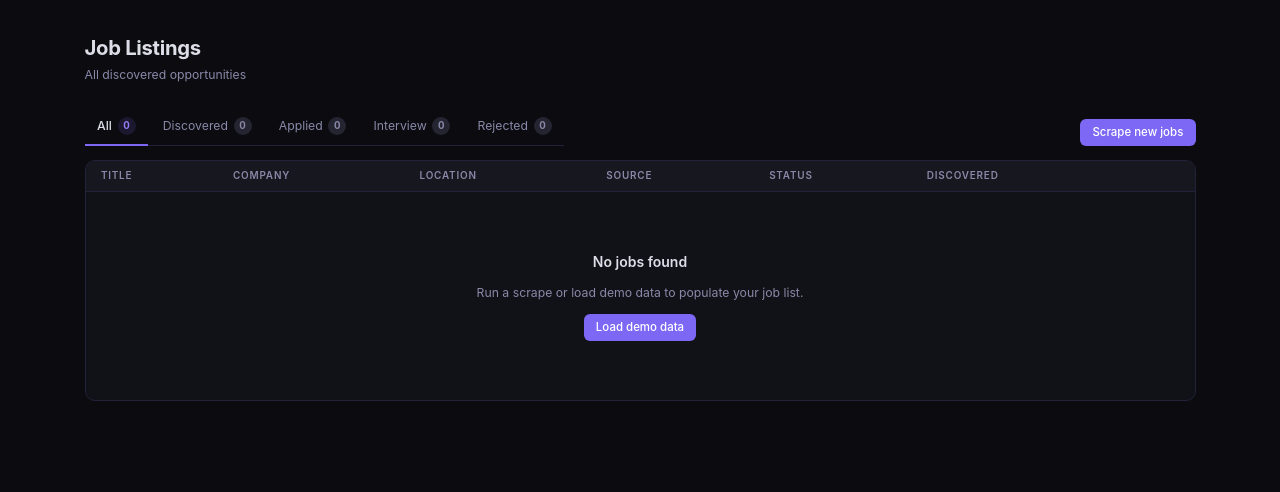
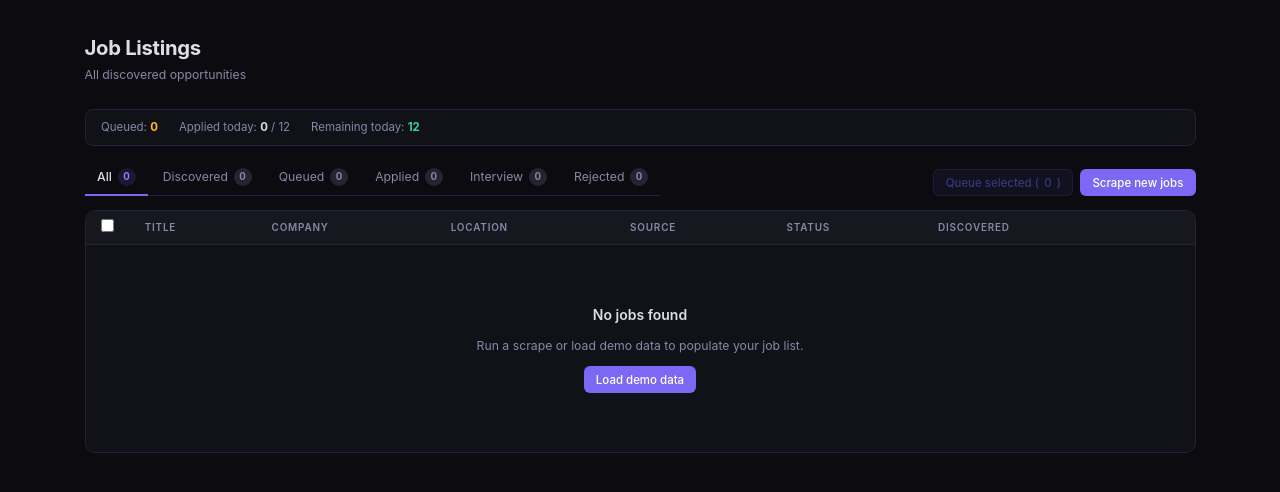
Before and after one commit to vibhastallapalli/Job-Bot, a Flask app: page /jobs?status=all in a window 1280 px wide. Shown: the part 54-546 px from the top of the page. Run offline with Flask 3, Linux system fonts and the light colour scheme; data that the repository does not hold is empty.

Commit message:
Add queue system with APScheduler rate limiting and daily cap
Jobs page now has per-row checkboxes and a Queue selected button that POSTs
checked IDs to POST /jobs/queue, setting those jobs to the new queued status.
A BackgroundScheduler fires every 4 to 9 minutes (random jitter via 390s base
with 150s jitter), picks the oldest queued job, enforces a 12 applications per
day hard cap stored in the new daily_stats table, then calls _automate_worker
in a daemon thread. Failed queued jobs are reset to discovered so they do not
loop endlessly. A live status bar on the Jobs page polls /jobs/queue/stats every
10 seconds to show jobs queued, applied today, and remaining today.

```diff
--- a/app.py
+++ b/app.py
@@ -1,8 +1,12 @@
-from flask import Flask
-from web.web_routes import main_bp
-from database.database_db import init_db, close_db
+import atexit
 import json
 import os
+import sqlite3
+import threading
+
+from flask import Flask
+from web.web_routes import main_bp, _automate_worker, _find_latest_resume, _AUTOMATION_IN_PROGRESS
+from database.database_db import init_db, close_db, DB_PATH
 
 
 def create_app():
@@ -24,7 +28,72 @@ def create_app():
             return "—"
         return str(s)[:16].replace("T", " ")
 
+    # Start queue scheduler — only in the child process when debug reloader is active
+    if not app.debug or os.environ.get("WERKZEUG_RUN_MAIN") == "true":
+        _start_scheduler(app)
+
     return app
+
+
+def _queue_tick(app):
+    """Scheduler tick: pick the oldest queued job and run auto-apply, enforcing the 12/day cap."""
+    from datetime import date
+
+    if _AUTOMATION_IN_PROGRESS:
+        return
+
+    today = date.today().isoformat()
+    conn = sqlite3.connect(DB_PATH)
+    conn.row_factory = sqlite3.Row
+    try:
+        row = conn.execute("SELECT applied FROM daily_stats WHERE date=?", (today,)).fetchone()
+        applied_today = row["applied"] if row else 0
+        if applied_today >= 12:
+            return
+
+        job = conn.execute(
+            "SELECT * FROM jobs WHERE status='queued' ORDER BY updated_at ASC LIMIT 1"
+        ).fetchone()
+        if not job:
+            return
+
+        with app.app_context():
+            config = app.config["JOB_BOT"]
+
+        resume_path = _find_latest_resume(config)
+
+        conn.execute(
+            "INSERT INTO daily_stats (date, applied) VALUES (?, 1) "
+            "ON CONFLICT(date) DO UPDATE SET applied = applied + 1",
+            (today,),
+        )
+        conn.commit()
+
+        _AUTOMATION_IN_PROGRESS.add(job["id"])
+        t = threading.Thread(
+            target=_automate_worker,
+            args=(config, dict(job), resume_path),
+            daemon=True,
+        )
+        t.start()
+    finally:
+        conn.close()
+
+
+def _start_scheduler(app):
+    from apscheduler.schedulers.background import BackgroundScheduler
+
+    scheduler = BackgroundScheduler()
+    # Fire every ~6.5 min ±2.5 min, giving a 4–9 min random window
+    scheduler.add_job(
+        lambda: _queue_tick(app),
+        "interval",
+        seconds=390,
+        jitter=150,
+    )
+    scheduler.start()
+    atexit.register(scheduler.shutdown)
+    return scheduler
 
 
 if __name__ == "__main__":
--- a/database/database_models.py
+++ b/database/database_models.py
@@ -45,4 +45,9 @@ CREATE TABLE IF NOT EXISTS logs (
     message    TEXT,
     created_at DATETIME DEFAULT CURRENT_TIMESTAMP
 );
+
+CREATE TABLE IF NOT EXISTS daily_stats (
+    date    TEXT    PRIMARY KEY,
+    applied INTEGER DEFAULT 0
+);
 """
--- a/requirements.txt
+++ b/requirements.txt
@@ -5,3 +5,4 @@ requests>=2.32.0
 beautifulsoup4>=4.12.0
 msal>=1.28.0
 anthropic>=0.40.0
+APScheduler>=3.10.0
--- a/web/static/css/css_style.css
+++ b/web/static/css/css_style.css
@@ -230,6 +230,7 @@ tbody tr:hover td { background: rgba(255,255,255,.022); }
 .badge--rejected   { background: var(--c-red-bg);   color: var(--c-red); }
 .badge--ignored    { background: var(--c-gray-bg);  color: var(--text-2); }
 .badge--pending    { background: var(--c-gray-bg);  color: var(--text-2); }
+.badge--queued     { background: rgba(251,191,36,.14); color: var(--c-amber); }
 
 .badge--info    { background: var(--c-blue-bg);  color: var(--c-blue); }
 .badge--warning { background: var(--c-amber-bg); color: var(--c-amber); }
--- a/web/static/js/js_main.js
+++ b/web/static/js/js_main.js
@@ -64,3 +64,74 @@ document.querySelectorAll('.flash').forEach(function (el) {
   poll();
   timer = setInterval(poll, 2000);
 })();
+
+// ── Queue selection ───────────────────────────────────────────────────────
+(function () {
+  var form     = document.getElementById('queue-form');
+  var btn      = document.getElementById('queue-btn');
+  var countSpan = document.getElementById('queue-count');
+  var checkAll = document.getElementById('check-all');
+  if (!form) return;
+
+  function getChecked() {
+    return Array.from(document.querySelectorAll('.job-check:checked'));
+  }
+
+  function updateBtn() {
+    var n = getChecked().length;
+    if (countSpan) countSpan.textContent = n;
+    if (btn) btn.disabled = n === 0;
+  }
+
+  document.querySelectorAll('.job-check').forEach(function (cb) {
+    cb.addEventListener('change', function () {
+      if (checkAll && !this.checked) checkAll.checked = false;
+      updateBtn();
+    });
+  });
+
+  if (checkAll) {
+    checkAll.addEventListener('change', function () {
+      document.querySelectorAll('.job-check').forEach(function (cb) {
+        cb.checked = checkAll.checked;
+      });
+      updateBtn();
+    });
+  }
+
+  form.addEventListener('submit', function (e) {
+    var checked = getChecked();
+    if (checked.length === 0) { e.preventDefault(); return; }
+    form.querySelectorAll('input[name="job_ids"]').forEach(function (el) { el.remove(); });
+    checked.forEach(function (cb) {
+      var inp = document.createElement('input');
+      inp.type = 'hidden';
+      inp.name = 'job_ids';
+      inp.value = cb.value;
+      form.appendChild(inp);
+    });
+  });
+})();
+
+// ── Queue status bar ──────────────────────────────────────────────────────
+(function () {
+  var bar = document.getElementById('queue-status-bar');
+  if (!bar) return;
+
+  function poll() {
+    fetch('/jobs/queue/stats')
+      .then(function (r) { return r.json(); })
+      .then(function (data) {
+        var q = document.getElementById('qs-queued');
+        var a = document.getElementById('qs-applied');
+        var r = document.getElementById('qs-remaining');
+        if (q) q.textContent = data.queued;
+        if (a) a.textContent = data.applied_today;
+        if (r) r.textContent = data.remaining_today;
+      })
+      .catch(function () {});
+  }
+
+  poll();
+  setInterval(poll, 10000);
+})();
--- a/web/templates/templates_jobs.html
+++ b/web/templates/templates_jobs.html
@@ -5,6 +5,13 @@
 <div class="page-header">
   <h1 class="page-title">Job Listings</h1>
   <p class="page-subtitle">All discovered opportunities</p>
+</div>
+
+{# Queue status bar #}
+<div id="queue-status-bar" style="display:flex;align-items:center;gap:1.5rem;padding:.6rem 1.1rem;background:var(--surface);border:1px solid var(--border);border-radius:8px;margin-bottom:1rem;font-size:.82rem;color:var(--text-2)">
+  <span>Queued: <strong id="qs-queued" style="color:var(--c-amber)">—</strong></span>
+  <span>Applied today: <strong id="qs-applied" style="color:var(--text)">—</strong> / 12</span>
+  <span>Remaining today: <strong id="qs-remaining" style="color:var(--c-green)">—</strong></span>
 </div>
 
 <div class="actions-row">
@@ -16,6 +23,10 @@
     <a href="{{ url_for('main.jobs') }}?status=discovered"
        class="filter-tab{% if status == 'discovered' %} active{% endif %}">
       Discovered <span class="filter-tab__count">{{ counts.discovered }}</span>
+    </a>
+    <a href="{{ url_for('main.jobs') }}?status=queued"
+       class="filter-tab{% if status == 'queued' %} active{% endif %}">
+      Queued <span class="filter-tab__count">{{ counts.queued }}</span>
     </a>
     <a href="{{ url_for('main.jobs') }}?status=applied"
        class="filter-tab{% if status == 'applied' %} active{% endif %}">
@@ -30,10 +41,17 @@
       Rejected <span class="filter-tab__count">{{ counts.rejected }}</span>
     </a>
   </div>
-  <form method="POST" action="{{ url_for('main.scrape_jobs') }}" class="inline-form"
-        onsubmit="this.querySelector('button').disabled=true; this.querySelector('button').textContent='Starting…'">
-    <button class="btn btn--primary btn--sm" type="submit">Scrape new jobs</button>
-  </form>
+  <div style="display:flex;gap:.5rem;align-items:center">
+    <form method="POST" action="{{ url_for('main.queue_jobs') }}" id="queue-form">
+      <button class="btn btn--accent btn--sm" type="submit" id="queue-btn" disabled>
+        Queue selected (<span id="queue-count">0</span>)
+      </button>
+    </form>
+    <form method="POST" action="{{ url_for('main.scrape_jobs') }}" class="inline-form"
+          onsubmit="this.querySelector('button').disabled=true; this.querySelector('button').textContent='Starting…'">
+      <button class="btn btn--primary btn--sm" type="submit">Scrape new jobs</button>
+    </form>
+  </div>
 </div>
 
 {# Live scrape progress panel — shown/hidden by main.js polling /jobs/scrape/status #}
@@ -51,6 +69,7 @@
     <table>
       <thead>
         <tr>
+          <th style="width:2rem"><input type="checkbox" id="check-all" style="cursor:pointer"></th>
           <th>Title</th>
           <th>Company</th>
           <th>Location</th>
@@ -63,6 +82,7 @@
       <tbody>
         {% for job in jobs %}
         <tr>
+          <td><input type="checkbox" class="job-check" value="{{ job.id }}" style="cursor:pointer"></td>
           <td><a class="job-link" href="{{ url_for('main.job_detail', job_id=job.id) }}">{{ job.title }}</a></td>
           <td style="font-weight:500">{{ job.company }}</td>
           <td class="td-muted">{{ job.location }}</td>
@@ -76,7 +96,7 @@
         </tr>
         {% else %}
         <tr>
-          <td colspan="7">
+          <td colspan="8">
             <div class="empty-state">
               <div class="empty-state__title">No jobs found</div>
               <div class="empty-state__desc">
--- a/web/web_routes.py
+++ b/web/web_routes.py
@@ -10,7 +10,7 @@ from database.database_db import get_db, DB_PATH
 
 main_bp = Blueprint("main", __name__)
 
-_VALID_STATUSES    = {"discovered", "applied", "interview", "offer", "rejected", "ignored"}
+_VALID_STATUSES    = {"discovered", "applied", "interview", "offer", "rejected", "ignored", "queued"}
 _SCRAPE_IN_PROGRESS = False   # guarded by GIL; single scrape at a time
 
 
@@ -55,7 +55,7 @@ def jobs():
         ).fetchall()
 
     counts = {s: db.execute("SELECT COUNT(*) FROM jobs WHERE status=?", (s,)).fetchone()[0]
-              for s in ("discovered", "applied", "interview", "rejected")}
+              for s in ("discovered", "applied", "interview", "rejected", "queued")}
     counts["all"] = db.execute("SELECT COUNT(*) FROM jobs").fetchone()[0]
 
     return render_template("templates_jobs.html", jobs=job_rows, status=status_filter, counts=counts)
@@ -138,6 +138,51 @@ def scrape_status():
             {"level": r["level"], "message": r["message"], "time": str(r["created_at"])}
             for r in rows
         ],
+    })
+
+
+# ── Queue ──────────────────────────────────────────────────────────────────
+
+@main_bp.route("/jobs/queue", methods=["POST"])
+def queue_jobs():
+    job_ids = request.form.getlist("job_ids")
+    if not job_ids:
+        flash("No jobs selected.", "warning")
+        return redirect(url_for("main.jobs"))
+
+    db = get_db()
+    queued_count = 0
+    for raw_id in job_ids:
+        try:
+            job_id = int(raw_id)
+        except ValueError:
+            continue
+        job = db.execute("SELECT status FROM jobs WHERE id=?", (job_id,)).fetchone()
+        if job and job["status"] not in ("applied", "interview", "offer", "queued"):
+            db.execute(
+                "UPDATE jobs SET status='queued', updated_at=CURRENT_TIMESTAMP WHERE id=?",
+                (job_id,),
+            )
+            queued_count += 1
+
+    db.commit()
+    flash(f"{queued_count} job(s) added to the queue.", "success")
+    return redirect(url_for("main.jobs"))
+
+
+@main_bp.route("/jobs/queue/stats")
+def queue_stats():
+    from datetime import date
+    db = get_db()
+    queued = db.execute("SELECT COUNT(*) FROM jobs WHERE status='queued'").fetchone()[0]
+    today = date.today().isoformat()
+    row = db.execute("SELECT applied FROM daily_stats WHERE date=?", (today,)).fetchone()
+    applied_today = row["applied"] if row else 0
+    return jsonify({
+        "queued": queued,
+        "applied_today": applied_today,
+        "remaining_today": max(0, 12 - applied_today),
+        "cap": 12,
     })
 
 
@@ -261,6 +306,11 @@ def _automate_worker(config: dict, job: dict, resume_path) -> None:
                 "INSERT INTO logs (level, module, message) VALUES ('WARNING', 'automation', ?)",
                 (f"Auto-apply failed for {job['title']} at {job['company']}: {result.error}",),
             )
+            if job.get("status") == "queued":
+                conn.execute(
+                    "UPDATE jobs SET status='discovered', updated_at=CURRENT_TIMESTAMP WHERE id=?",
+                    (job_id,),
+                )
         conn.commit()
     except Exception as exc:
         conn.execute(
```
